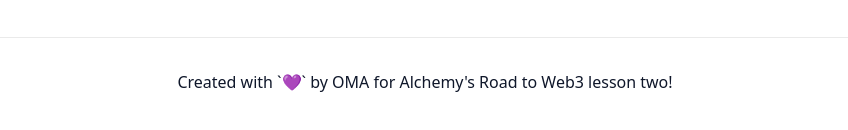
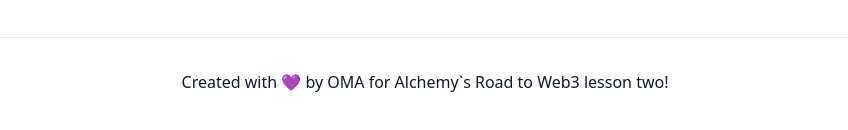
Before and after one commit to oma131/BuyMeACoffe_Dapp, a Next.js app in the folder my-app/: page / in a window 1280 px wide. Shown: the part 890-1020 px from the top of the page, without its empty margins (215-1063 px from the left). Built offline with nearby package versions, Linux system fonts and the light colour scheme.

Commit message:
quick fix

```diff
--- a/my-app/pages/index.js
+++ b/my-app/pages/index.js
@@ -179,7 +179,7 @@
       <nav className="border-b border-indigo-200">
         <div className="flex items-center justify-between h-16 mx-auto max-w-screen-2xl sm:px-6 lg:px-8">
           <h1 className="flex items-center">
-            <Image src="/mainlogo.svg" width={130} height={130}/>
+            <Image src="/mainlogo.svg" width={130} height={130} alt="Logo image"/>
           </h1>
 
           <div className="flex items-center justify-between">
@@ -303,7 +303,7 @@
                 Connect your wallet
               </button>
               <div>
-              <Image src="/useimage.svg" height={400} width={400}/>
+              <Image src="/useimage.svg" height={400} width={400} alt="Girl sitting with coffee"/>
             </div>
           </div>
         )}
@@ -334,7 +334,7 @@
                         </svg>
                     </div>
                     <p className="text-2xl font-bold text-gray-900 dark:text-white">{memo.message}</p>
-                    <p className="mt-2 text-gray-900 dark:text-white">`&#9200;` {memo.timestamp.toString()}</p>
+                    <p className="mt-2 text-gray-900 dark:text-white">&#9200; {memo.timestamp.toString()}</p>
                 </div>
             </div>
         </div>
@@ -349,7 +349,7 @@
           rel="noopener noreferrer"
           className="text-slate-900 dark:text-white"
         >
-          Created with `&#128156;` by OMA for Alchemy's Road to Web3 lesson two!
+          Created with &#128156; by OMA for Alchemy`s Road to Web3 lesson two!
         </a>
       </footer>
     </div>
```
